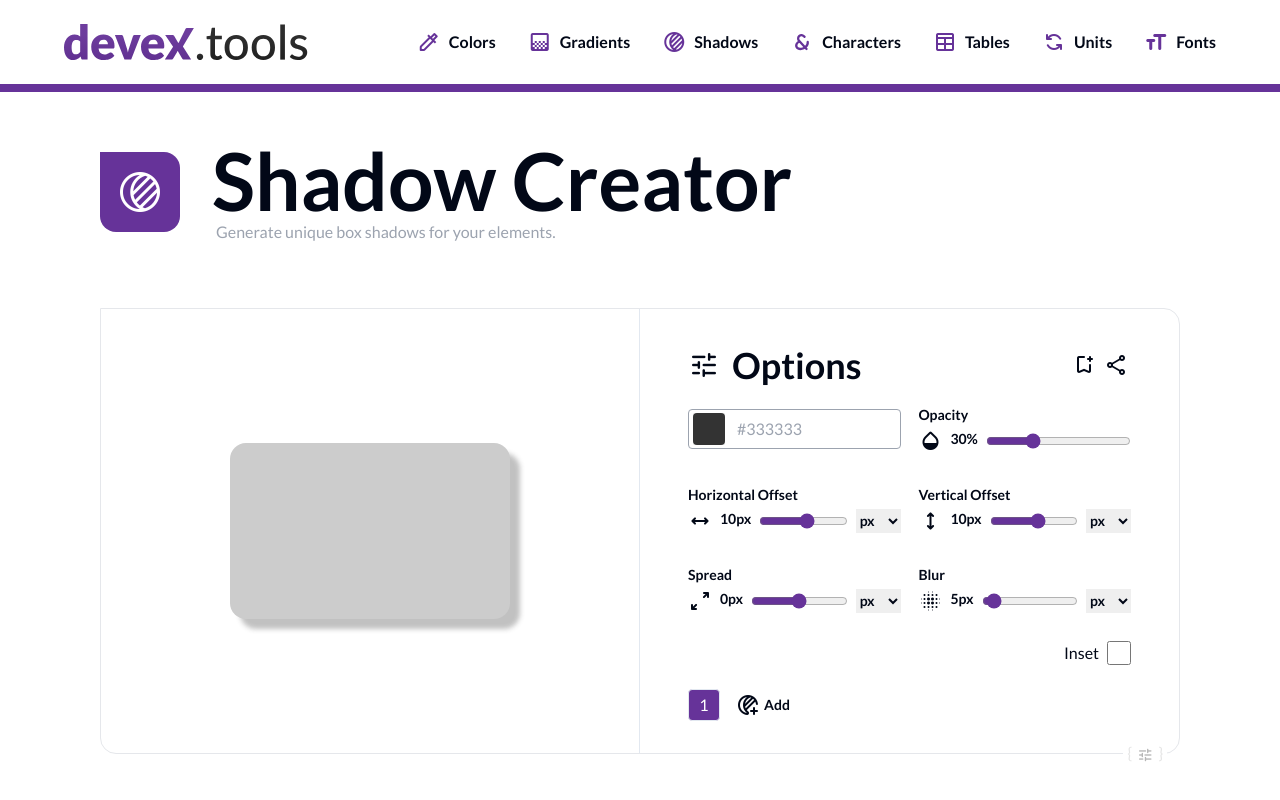
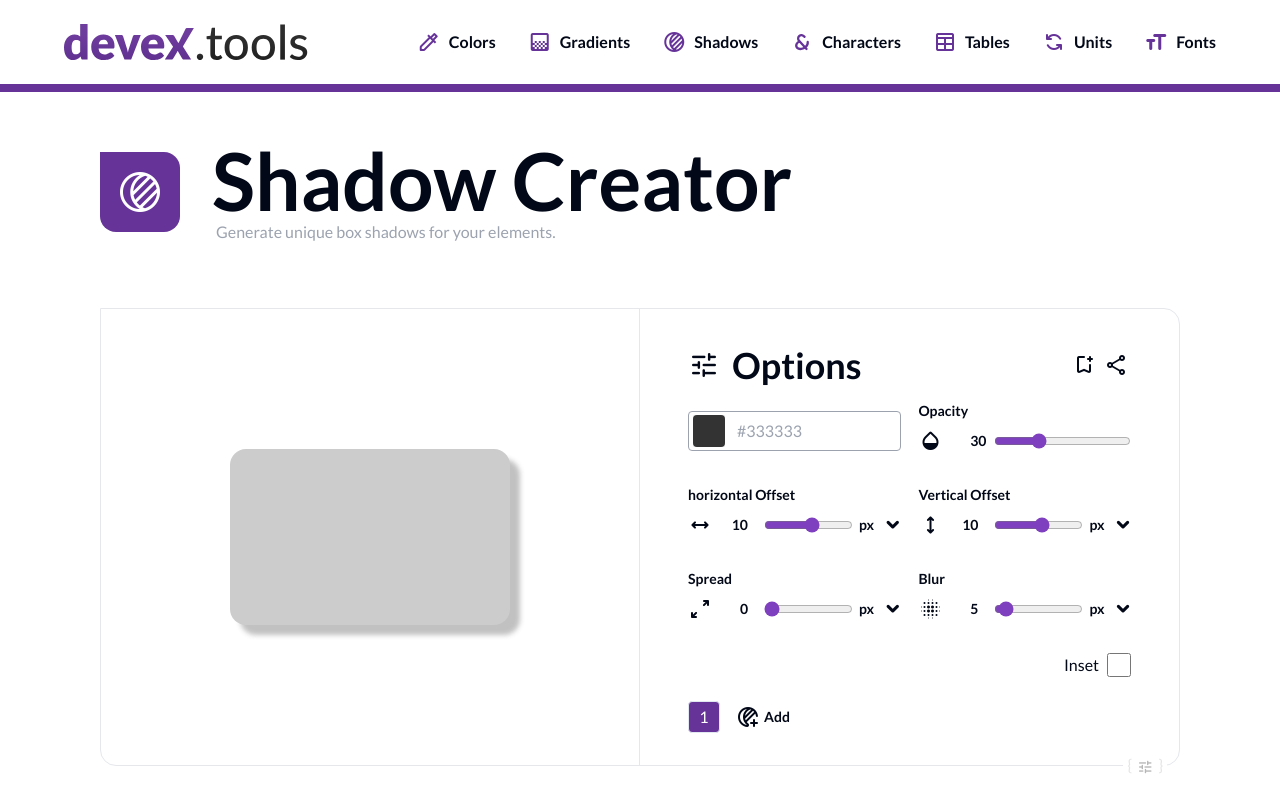
Before and after one commit to chingu-voyages/devex.tools, a React (Vite) app in the folder fetools-app/: page /shadows in a window 1280 px wide. Shown: the top 800 px of the page. Built offline with nearby package versions, Linux system fonts and the light colour scheme.

Commit message:
Bug fixed in In the opacity input, showed NaN when addind a second shadow
slider input added

unitHandler Fn added to the slider component

```diff
--- a/fetools-app/src/components/InputComponents/SliderInput.jsx
+++ b/fetools-app/src/components/InputComponents/SliderInput.jsx
@@ -13,6 +13,7 @@ const SliderInput = forwardRef(function SliderInput(props, ref) {
     titleClassName,
     iconName,
     onChange,
+    onClickFn = null,
     customPreviewValue
   } = props;
 
@@ -36,7 +37,7 @@ const SliderInput = forwardRef(function SliderInput(props, ref) {
     >
       {title
       ?
-      <h2 className={`font-bold text-sm${titleClassName || ''}`}>
+      <h2 className={`relative z-0 pointer-events-none w-fit font-bold text-sm${titleClassName || ''}`}>
         {title}
       </h2>
       :null}
@@ -61,12 +62,12 @@ const SliderInput = forwardRef(function SliderInput(props, ref) {
         </label>
         <span className={`relative flex min-w-12 items-center ${valueTypes.length===1?'hidden':''}`}>
             <span className="block min-w-7 text-center font-bold">{valueTypes[activeIndex]}</span>
-            <span className="flex w-full overflow-hidden">
+            <span className="z-10 flex w-full overflow-hidden">
               <Icon name={`keyboard_arrow_${!openMenu?'down':'up'}`} size="24"
-              onClick={()=>setOpenMenu(!openMenu)}
+              onClick={()=> setOpenMenu(!openMenu)}
               className="block font-bold self-end cursor-pointer"
               ></Icon>
-              <ul id="value-types-menu" className={`absolute left-1 top-[100%] border-black  border-t-2 w-12 bg-white ${!openMenu?'hidden':''}`}>
+              <ul id="value-types-menu" className={`absolute pointer-events-auto z-40 left-1 top-[100%] border-black  border-t-2 w-12 bg-white ${!openMenu?'hidden':''}`}>
                 {getValueTypesList()}
               </ul>
             </span>
@@ -78,7 +79,7 @@ const SliderInput = forwardRef(function SliderInput(props, ref) {
   function getValueTypesList(){
     const types = valueTypes.map((type,idx)=>{
       if(idx===activeIndex){return}
-      return <li key={`type-${idx}`} onClick={()=>setActiveIndex(idx)}
+      return <li key={`type-${idx}`} onClick={(e)=> {setActiveIndex(idx), onClickFn(e) ;} }
       className={`font-bold border-b-2 border-black cursor-pointer`}>{type}</li>
     })
 
--- a/fetools-app/src/components/ShadowCreator/OptionsBox.jsx
+++ b/fetools-app/src/components/ShadowCreator/OptionsBox.jsx
@@ -1,13 +1,13 @@
 import tinycolor from "tinycolor2";
-import { ShadowInput } from "./ShadowInput";
 import ColorInput from "../InputComponents/ColorInput";
-
+import SliderInput from "../InputComponents/SliderInput";
 import {
   colorChanger,
   shadowPropertyValue,
   newShadow,
   switchShadow,
   removeShadow,
+  unitChanger,
 } from "./ShadowCreatorFN";
 import { ToolPane } from "../ToolsLayout/Sections";
 import Icon from "../Icon";
@@ -21,14 +21,11 @@ const OptionsBox = ({
   ActiveShadow,
   setRemoveShadow,
 }) => {
-  // debugger
   let color = tinycolor(ShadowsStyles[ActiveShadow].shadowColor).toHexString();
-
   return (
     <ToolPane title="Options" isPrimary={true} icon="tune">
       <div className="flex flex-wrap justify-between gap-y-6 [&>*]:w-[48%] mb-6">
         <div className="control color shadow-color flex items-center">
-
           <ColorInput
             placeholder={color}
             value={color}
@@ -38,52 +35,159 @@ const OptionsBox = ({
           />
         </div>
 
-        <ShadowInput
-          label="Opacity"
-          icon="opacity"
-          prop="opacity"
-          ShadowsStyles={ShadowsStyles}
-          setShadowsStyles={setShadowsStyles}
-          ActiveShadow={ActiveShadow}
-          onChange={shadowPropertyValue}
-          unitOptions={["%"]}
-          range={{ min: 0, max: 100 }}
+        <SliderInput
+          useEffectValue={ShadowsStyles[ActiveShadow].opacity}
+          sliderId={"opacity"}
+          defaultValue={ShadowsStyles[ActiveShadow].opacity}
+          valueTypes={[""]}
+          ranges={[{ min: 0, max: 100 }]}
+          step={1}
+          title={"Opacity"}
+          iconName={"opacity"}
+          onChange={(e) =>
+            shadowPropertyValue(
+              e,
+              setShadowsStyles,
+              ShadowsStyles,
+              "opacity",
+              ActiveShadow
+            )
+          }
         />
 
-        <ShadowInput
-          label="Horizontal Offset"
-          icon="width"
-          prop="horizontalOffset"
-          ShadowsStyles={ShadowsStyles}
-          setShadowsStyles={setShadowsStyles}
-          ActiveShadow={ActiveShadow}
-          onChange={shadowPropertyValue}
-          range={{ min: -96, max: 96 }}
+        <SliderInput
+          useEffectValue={ShadowsStyles[ActiveShadow].horizontalOffset}
+          sliderId={"horizontal-offset"}
+          defaultValue={ShadowsStyles[ActiveShadow].horizontalOffset}
+          valueTypes={["px", "em", "rem"]}
+          ranges={[
+            { min: -96, max: 96 },
+            { min: -8, max: 8 },
+            { min: -8, max: 8 },
+          ]}
+          step={1}
+          title={"horizontal Offset"}
+          iconName={"width"}
+          onClickFn={(e) => {
+            unitChanger(
+              e,
+              "horizontalOffset",
+              setShadowsStyles,
+              ShadowsStyles,
+              ActiveShadow
+            );
+          }}
+          onChange={(e) =>
+            shadowPropertyValue(
+              e,
+              setShadowsStyles,
+              ShadowsStyles,
+              "horizontalOffset",
+              ActiveShadow
+            )
+          }
         />
 
-        <ShadowInput
-          label="Vertical Offset"
-          icon="height"
-          prop="verticalOffset"
-          ShadowsStyles={ShadowsStyles}
-          setShadowsStyles={setShadowsStyles}
-          ActiveShadow={ActiveShadow}
-          onChange={shadowPropertyValue}
-          range={{ min: -96, max: 96 }}
+        <SliderInput
+          useEffectValue={ShadowsStyles[ActiveShadow].verticalOffset}
+          sliderId={"vertical-Offset"}
+          defaultValue={ShadowsStyles[ActiveShadow].verticalOffset}
+          valueTypes={["px", "em", "rem"]}
+          ranges={[
+            { min: -96, max: 96 },
+            { min: -8, max: 8 },
+            { min: -8, max: 8 },
+          ]}
+          step={1}
+          title={"Vertical Offset"}
+          iconName={"height"}
+          onClickFn={(e) => {
+            unitChanger(
+              e,
+              "verticalOffset",
+              setShadowsStyles,
+              ShadowsStyles,
+              ActiveShadow
+            );
+          }}
+          onChange={(e) =>
+            shadowPropertyValue(
+              e,
+              setShadowsStyles,
+              ShadowsStyles,
+              "verticalOffset",
+              ActiveShadow
+            )
+          }
         />
 
-        <ShadowInput
-          label="Spread"
-          icon="pan_zoom"
-          prop="spread"
-          ShadowsStyles={ShadowsStyles}
-          setShadowsStyles={setShadowsStyles}
-          ActiveShadow={ActiveShadow}
-          onChange={shadowPropertyValue}
-          range={{ min: -96, max: 96 }}
+        <SliderInput
+          useEffectValue={ShadowsStyles[ActiveShadow].spread}
+          sliderId={"spread"}
+          defaultValue={ShadowsStyles[ActiveShadow].spread}
+          valueTypes={["px", "em", "rem"]}
+          ranges={[
+            { min: 0, max: 100 },
+            { min: 1, max: 10 },
+            { min: 1, max: 10 },
+          ]}
+          step={1}
+          title={"Spread"}
+          iconName={"pan_zoom"}
+          onClickFn={(e) => {
+            unitChanger(
+              e,
+              "spread",
+              setShadowsStyles,
+              ShadowsStyles,
+              ActiveShadow
+            );
+          }}
+          onChange={(e) =>
+            shadowPropertyValue(
+              e,
+              setShadowsStyles,
+              ShadowsStyles,
+              "spread",
+              ActiveShadow
+            )
+          }
         />
 
-        <ShadowInput
+        <SliderInput
+          useEffectValue={ShadowsStyles[ActiveShadow].blur}
+          sliderId={"blur"}
+          defaultValue={ShadowsStyles[ActiveShadow].blur}
+          valueTypes={["px", "em", "rem"]}
+          ranges={[
+            { min: 0, max: 100 },
+            { min: 1, max: 10 },
+            { min: 1, max: 10 },
+          ]}
+          step={1}
+          title={"Blur"}
+          iconName={"lens_blur"}
+          onClickFn={(e) => {
+            unitChanger(
+              e,
+              "blur",
+              setShadowsStyles,
+              ShadowsStyles,
+              ActiveShadow
+            );
+          }}
+          onChange={(e) =>
+            shadowPropertyValue(
+              e,
+              setShadowsStyles,
+              ShadowsStyles,
+              "blur",
+              ActiveShadow
+            )
+          }
+        />
+
+        {/* <ShadowInput
           label="Blur"
           icon="lens_blur"
           prop="blur"
@@ -92,7 +196,7 @@ const OptionsBox = ({
           ActiveShadow={ActiveShadow}
           onChange={shadowPropertyValue}
           range={{ min: 0, max: 100 }}
-        />
+        /> */}
 
         <div className="flex min-w-full justify-end">
           <span className="flex gap-2">
--- a/fetools-app/src/components/ShadowCreator/ShadowInput.jsx
+++ /dev/null
@@ -1,75 +0,0 @@
-import Icon from '../Icon';
-import { shadowPropertyValue, unitChanger } from './ShadowCreatorFN';
-import { useState } from 'react';
-
-export const ShadowInput = ({
-  label,
-  icon,
-  prop,
-  setShadowsStyles,
-  ShadowsStyles,
-  ActiveShadow,
-  range = { min: 0, max: 100 },
-  unitOptions = ['px', 'em', 'rem'],
-}) => {
-  let unit =
-    ShadowsStyles[ActiveShadow][prop] + ShadowsStyles[ActiveShadow].units[prop];
-  const [activeUnit, setActiveUnit] = useState('px');
-
-  if (activeUnit === 'rem' || activeUnit === 'em') {
-    range.min /= 16;
-    range.max /= 16;
-  }
-
-  return (
-    <label className="flex flex-col gap-1 font-semibold lg:mx-w-[242px] max-h-[51px] h-full w-full my-1 text-sm">
-      {label}
-      <div className="flex gap-x-2">
-        <Icon name={icon} />
-        <span>{unit} </span>
-        <input
-          type="range"
-          step={activeUnit === 'px' || activeUnit === '%' ? 1 : 0.1}
-          min={range.min}
-          max={range.max}
-          value={ShadowsStyles[ActiveShadow][prop]}
-          className="lg:min-w-[10px] w-full accent-accent"
-          onChange={e => {
-            shadowPropertyValue(
-              e,
-              setShadowsStyles,
-              ShadowsStyles,
-              prop,
-              ActiveShadow
-            );
-          }}
-        />
-        {unitOptions?.length > 1 && (
-          <select
-            className="outline-none active:outline-none accent-accent"
-            onChange={e => {
-              unitChanger(
-                e,
-                prop,
-                setShadowsStyles,
-                ShadowsStyles,
-                ActiveShadow,
-                activeUnit,
-                setActiveUnit
-              );
-            }}
-          >
-            {unitOptions.map((current, idx) => {
-              return (
-                <option key={idx} value={current}>
-                  {' '}
-                  {current}{' '}
-                </option>
-              );
-            })}
-          </select>
-        )}
-      </div>
-    </label>
-  );
-};
--- a/fetools-app/src/pages/ShadowCreator.jsx
+++ b/fetools-app/src/pages/ShadowCreator.jsx
@@ -63,7 +63,7 @@ const ShadowCreator = () => {
   useEffect(() => {
     const applyBoxShadow = styles => {
       const cssRule = generateCssRule(styles);
-      box.current.style.boxShadow = cssRule.join(', ');
+      box.current.style.boxShadow = cssRule.join(',');
       setCurrentStyle(cssRule);
     };
 
@@ -79,8 +79,11 @@ const ShadowCreator = () => {
       updateId(ShadowsStyles, setShadowsStyles, setRemoveShadow);
     }
 
+    // console.log(ShadowsStyles);
     applyBoxShadow(ShadowsStyles);
   }, [ShadowsStyles, ActiveShadow]);
+
+
 
   return (
     <ToolMain>
--- a/fetools-app/src/pages/Tables.jsx
+++ b/fetools-app/src/pages/Tables.jsx
@@ -35,6 +35,13 @@ const Table = () => {
     borderColor: "#000000",
     headerText: "#ffffff",
     headerBg: "#663399",
+    units: {
+      verticalCellPading: "px",
+      horizontalCellPading: "px",
+      tableWidth: "px",
+      borderRounding: "px",
+      borderWidth: "px",
+    },
   });
   const [isExpanded, toggleIsExpanded] = useExpander();
   const toastState = useToastState();
```
Also changed, not shown: fetools-app/src/components/ShadowCreator/ShadowCreatorFN.js (+24 -59 lines), fetools-app/src/components/TableGeneratorComponents/OptionsBoxTable.jsx (+72 -16 lines), fetools-app/src/components/TableGeneratorComponents/TableGeneratorFN.js (+51 -20 lines).
